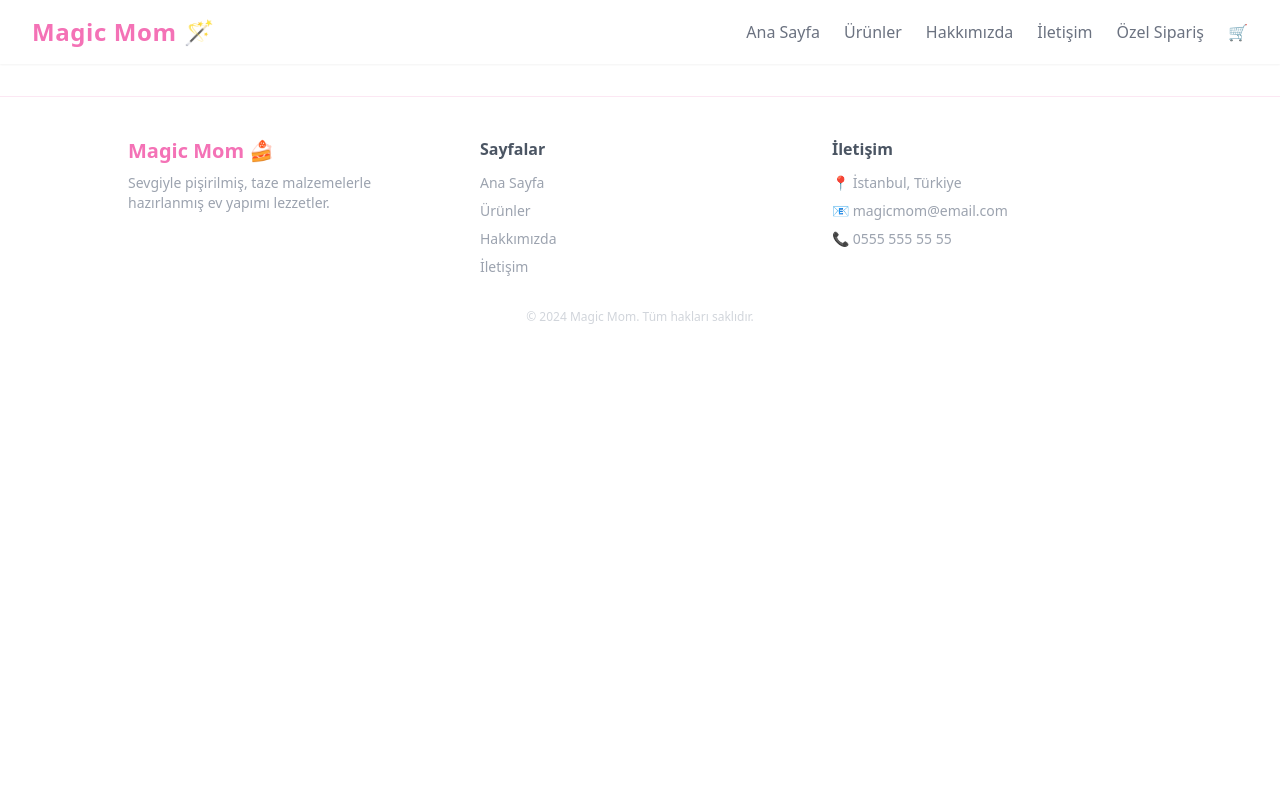
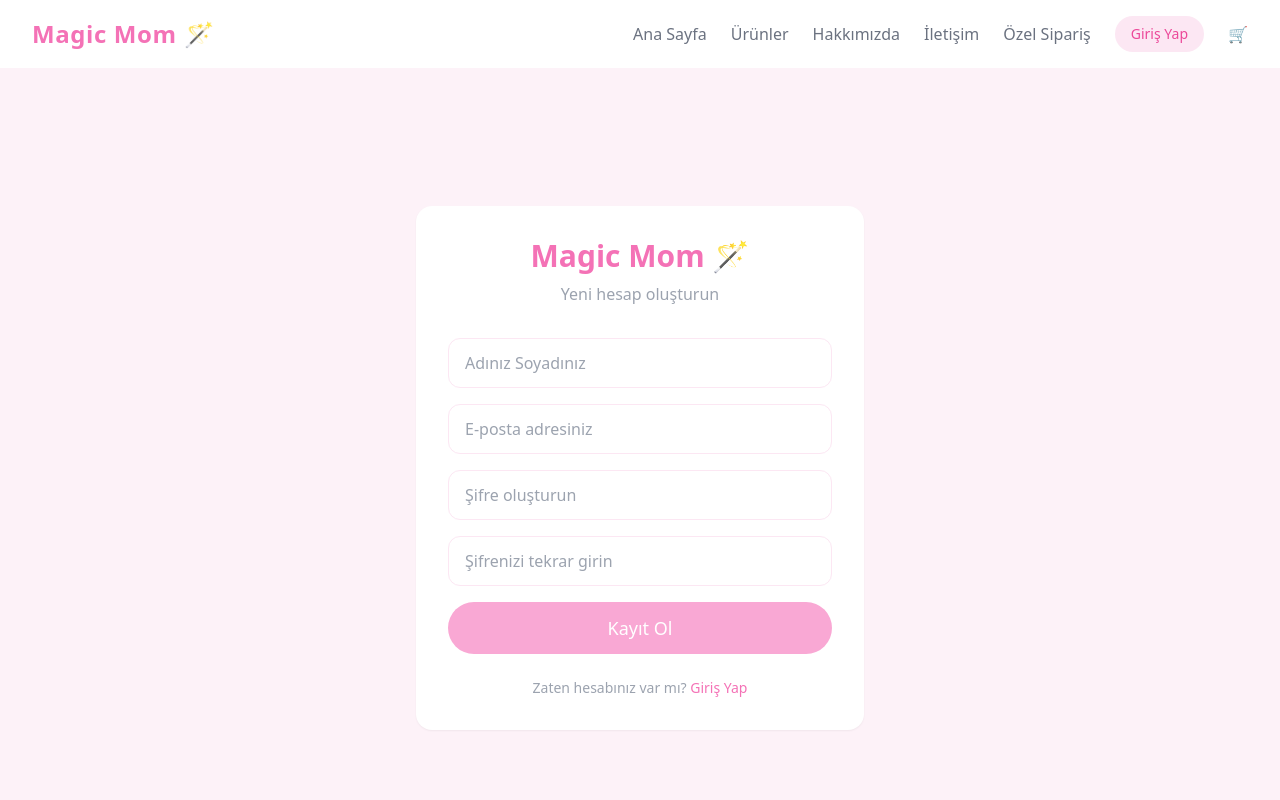
Before and after one commit to bilgehari/magic-mom, a React (Create React App) app: page /kayit in a window 1280 px wide. Shown: the top 800 px of the page. Built offline with nearby package versions, Linux system fonts and the light colour scheme.

Commit message:
uyelik sayfasi eklendi

```diff
--- a/src/App.js
+++ b/src/App.js
@@ -9,6 +9,8 @@ import AboutPage from './pages/AboutPage';
 import ContactPage from './pages/ContactPage';
 import CartPage from './pages/CartPage';
 import SpecialOrderPage from './pages/SpecialOrderPage';
+import LoginPage from './pages/LoginPage';
+import RegisterPage from './pages/RegisterPage';
 
 function App() {
   return (
@@ -22,6 +24,8 @@ function App() {
           <Route path="/iletisim" element={<ContactPage />} />
           <Route path="/sepet" element={<CartPage />} />
           <Route path="/ozel-siparis" element={<SpecialOrderPage />} />
+          <Route path="/giris" element={<LoginPage />} />
+          <Route path="/kayit" element={<RegisterPage />} />
         </Routes>
         <Footer />
       </BrowserRouter>
--- a/src/components/Navbar.jsx
+++ b/src/components/Navbar.jsx
@@ -17,13 +17,16 @@ function Navbar() {
           Magic Mom 🪄
         </Link>
 
-        {/* Masaüstü Menü - sadece büyük ekranda görünür */}
+        {/* Masaüstü Menü */}
         <div className="hidden sm:flex gap-6 items-center">
           <Link to="/" className="text-gray-500 hover:text-pink-400 transition">Ana Sayfa</Link>
           <Link to="/urunler" className="text-gray-500 hover:text-pink-400 transition">Ürünler</Link>
           <Link to="/hakkimizda" className="text-gray-500 hover:text-pink-400 transition">Hakkımızda</Link>
           <Link to="/iletisim" className="text-gray-500 hover:text-pink-400 transition">İletişim</Link>
           <Link to="/ozel-siparis" className="text-gray-500 hover:text-pink-400 transition">Özel Sipariş</Link>
+          <Link to="/giris" className="bg-pink-100 text-pink-500 px-4 py-2 rounded-full hover:bg-pink-200 transition text-sm">
+            Giriş Yap
+          </Link>
           <Link to="/sepet" className="relative text-gray-500 hover:text-pink-400 transition">
             🛒
             {totalItems > 0 && (
@@ -34,7 +37,7 @@ function Navbar() {
           </Link>
         </div>
 
-        {/* Mobil Sağ Taraf - sepet ve hamburger ikonu */}
+        {/* Mobil Sağ Taraf */}
         <div className="flex sm:hidden items-center gap-4">
           <Link to="/sepet" className="relative text-gray-500">
             🛒
@@ -62,6 +65,7 @@ function Navbar() {
           <Link to="/hakkimizda" onClick={() => setMenuOpen(false)} className="text-gray-500 hover:text-pink-400 transition">Hakkımızda</Link>
           <Link to="/iletisim" onClick={() => setMenuOpen(false)} className="text-gray-500 hover:text-pink-400 transition">İletişim</Link>
           <Link to="/ozel-siparis" onClick={() => setMenuOpen(false)} className="text-gray-500 hover:text-pink-400 transition">Özel Sipariş</Link>
+          <Link to="/giris" onClick={() => setMenuOpen(false)} className="text-gray-500 hover:text-pink-400 transition">Giriş Yap</Link>
         </div>
       )}
 
--- /dev/null
+++ b/src/pages/LoginPage.jsx
@@ -0,0 +1,43 @@
+import { Link } from 'react-router-dom';
+
+function LoginPage() {
+  return (
+    <div className="min-h-screen bg-pink-50 flex items-center justify-center px-4">
+      <div className="bg-white rounded-2xl shadow-sm p-8 w-full max-w-md">
+
+        <div className="text-center mb-8">
+          <h1 className="text-3xl font-bold text-pink-400 mb-2">Magic Mom 🪄</h1>
+          <p className="text-gray-400">Hesabınıza giriş yapın</p>
+        </div>
+
+        <div className="flex flex-col gap-4">
+          <input
+            type="email"
+            placeholder="E-posta adresiniz"
+            className="border border-pink-100 rounded-xl px-4 py-3 text-gray-600 outline-none focus:border-pink-300 transition"
+          />
+          <input
+            type="password"
+            placeholder="Şifreniz"
+            className="border border-pink-100 rounded-xl px-4 py-3 text-gray-600 outline-none focus:border-pink-300 transition"
+          />
+          <button className="bg-pink-300 text-white py-3 rounded-full hover:bg-pink-400 transition text-lg">
+            Giriş Yap
+          </button>
+        </div>
+
+        <div className="text-center mt-6">
+          <p className="text-gray-400 text-sm">
+            Hesabınız yok mu?{' '}
+            <Link to="/kayit" className="text-pink-400 hover:text-pink-500 font-medium">
+              Kayıt Ol
+            </Link>
+          </p>
+        </div>
+
+      </div>
+    </div>
+  );
+}
+
+export default LoginPage;
--- /dev/null
+++ b/src/pages/RegisterPage.jsx
@@ -0,0 +1,53 @@
+import { Link } from 'react-router-dom';
+
+function RegisterPage() {
+  return (
+    <div className="min-h-screen bg-pink-50 flex items-center justify-center px-4">
+      <div className="bg-white rounded-2xl shadow-sm p-8 w-full max-w-md">
+
+        <div className="text-center mb-8">
+          <h1 className="text-3xl font-bold text-pink-400 mb-2">Magic Mom 🪄</h1>
+          <p className="text-gray-400">Yeni hesap oluşturun</p>
+        </div>
+
+        <div className="flex flex-col gap-4">
+          <input
+            type="text"
+            placeholder="Adınız Soyadınız"
+            className="border border-pink-100 rounded-xl px-4 py-3 text-gray-600 outline-none focus:border-pink-300 transition"
+          />
+          <input
+            type="email"
+            placeholder="E-posta adresiniz"
+            className="border border-pink-100 rounded-xl px-4 py-3 text-gray-600 outline-none focus:border-pink-300 transition"
+          />
+          <input
+            type="password"
+            placeholder="Şifre oluşturun"
+            className="border border-pink-100 rounded-xl px-4 py-3 text-gray-600 outline-none focus:border-pink-300 transition"
+          />
+          <input
+            type="password"
+            placeholder="Şifrenizi tekrar girin"
+            className="border border-pink-100 rounded-xl px-4 py-3 text-gray-600 outline-none focus:border-pink-300 transition"
+          />
+          <button className="bg-pink-300 text-white py-3 rounded-full hover:bg-pink-400 transition text-lg">
+            Kayıt Ol
+          </button>
+        </div>
+
+        <div className="text-center mt-6">
+          <p className="text-gray-400 text-sm">
+            Zaten hesabınız var mı?{' '}
+            <Link to="/giris" className="text-pink-400 hover:text-pink-500 font-medium">
+              Giriş Yap
+            </Link>
+          </p>
+        </div>
+
+      </div>
+    </div>
+  );
+}
+
+export default RegisterPage;
```
